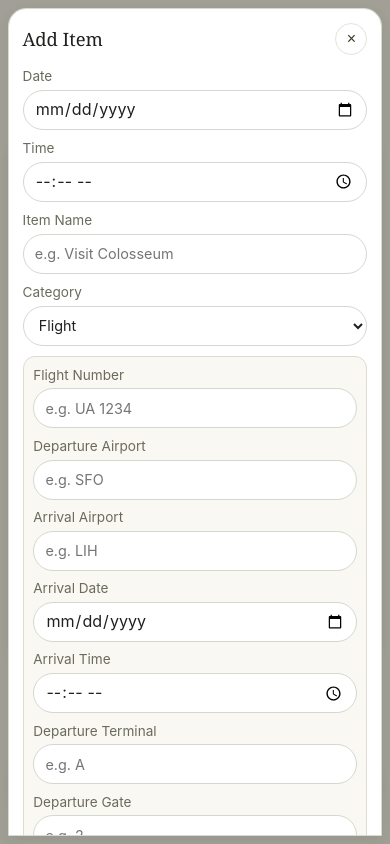
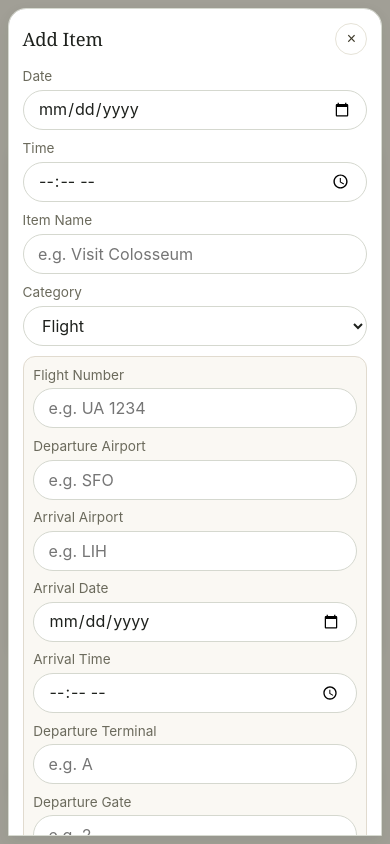
Before and after one commit to hei08285744/Itinerary, a plain HTML site: page index.html in a window 390 px wide. Both pictures are taken after a click on the button "+ Add Item". Drawn offline with Linux system fonts and the light colour scheme; some packages are replaced by stand-ins of ours; no server answers.

Commit message:
Fix mobile form controls

```diff
--- a/css/style.css
+++ b/css/style.css
@@ -4311,6 +4311,19 @@ select:focus,
   input,
   select,
   textarea {
-    font-size: 16.1px;
-  }
-}
+    font-size: 16.1px !important;
+  }
+
+  .activity-form input,
+  .activity-form select,
+  .flight-details input,
+  .flight-details select,
+  .city-period-dates input[type='date'],
+  input[type='date'],
+  input[type='time'] {
+    height: 40px;
+    min-height: 40px;
+    padding: 0 0.9rem;
+    box-sizing: border-box;
+  }
+}
```
